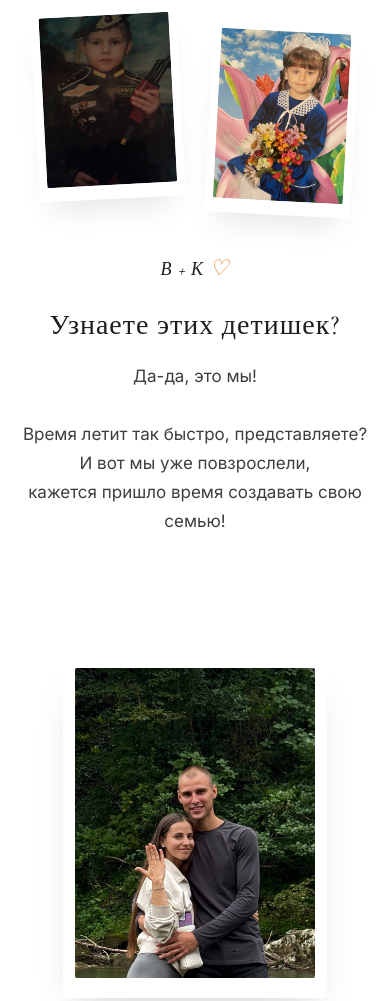
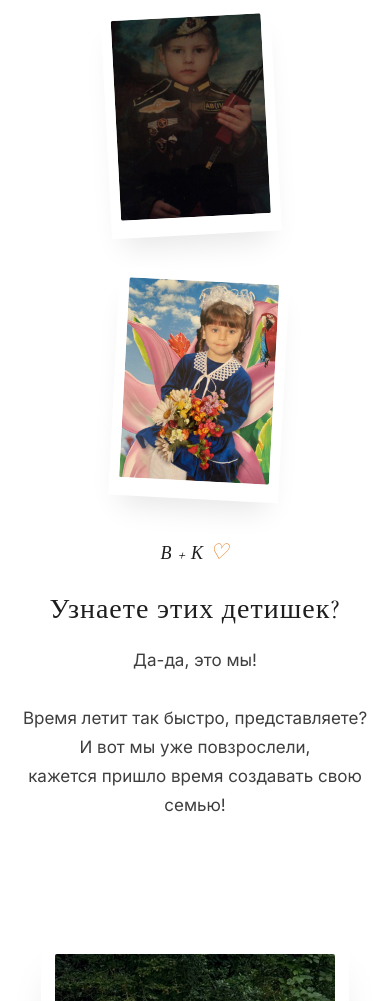
Before and after one commit to wedding-love/vladislav-kseniya, a plain HTML site: page index.html in a window 390 px wide. Shown: the part 1069-2070 px from the top of the page. Drawn offline with nearby package versions, Linux system fonts and the light colour scheme.

Commit message:
Update index.html

```diff
--- a/index.html
+++ b/index.html
@@ -131,19 +131,19 @@
       display: flex;
       justify-content: center;
       align-items: center;
-      gap: 40px;
+      gap: 50px;
       flex-wrap: wrap;
       margin-bottom: 45px;
     }
     .photo {
       background: #fff;
-      padding: 12px 12px 20px 12px;
+      padding: 16px 16px 26px 16px;
       box-shadow: 0 20px 30px -12px rgba(0, 0, 0, 0.1);
-      max-width: 240px;
+      max-width: 300px;
     }
     .photo img {
-      width: 200px;
-      height: 260px;
+      width: 250px;
+      height: 330px;
       object-fit: cover;
       border-radius: 2px;
       display: block;
@@ -184,7 +184,7 @@
     }
     .frame {
       background: #fff;
-      padding: 18px 18px 30px 18px;
+      padding: 22px 22px 36px 22px;
       display: inline-block;
       box-shadow: 0 25px 40px -15px rgba(0,0,0,0.15);
       margin-bottom: 40px;
@@ -195,8 +195,8 @@
       transform: translateY(-5px);
     }
     .frame img {
-      width: 380px;
-      height: 480px;
+      width: 440px;
+      height: 560px;
       object-fit: cover;
       display: block;
       border-radius: 2px;
@@ -728,20 +728,20 @@
     /* Адаптивность */
     @media (max-width: 768px) {
       .photo img {
-        width: 160px;
-        height: 210px;
+        width: 200px;
+        height: 270px;
       }
       .photo {
-        max-width: 200px;
-        padding: 10px 10px 16px 10px;
+        max-width: 250px;
+        padding: 14px 14px 22px 14px;
       }
       .frame {
-        padding: 16px 16px 26px 16px;
+        padding: 20px 20px 32px 20px;
         margin-bottom: 35px;
       }
       .frame img {
-        width: 320px;
-        height: 400px;
+        width: 360px;
+        height: 480px;
       }
       .polaroid-card img {
         width: 140px;
@@ -788,20 +788,23 @@
 
     @media (max-width: 680px) {
       .photo img {
-        width: 140px;
-        height: 180px;
+        width: 170px;
+        height: 230px;
       }
       .photo {
-        max-width: 170px;
-        padding: 8px 8px 14px 8px;
+        max-width: 220px;
+        padding: 12px 12px 20px 12px;
+      }
+      .photos {
+        gap: 30px;
       }
       .frame {
-        padding: 14px 14px 22px 14px;
+        padding: 18px 18px 28px 18px;
         margin-bottom: 30px;
       }
       .frame img {
-        width: 280px;
-        height: 360px;
+        width: 320px;
+        height: 440px;
       }
       .wedding-block .timer {
         gap: 15px;
@@ -844,23 +847,23 @@
     }
     @media (max-width: 480px) {
       .photo img {
-        width: 130px;
-        height: 170px;
+        width: 150px;
+        height: 200px;
       }
       .photo {
-        max-width: 160px;
-        padding: 8px 8px 14px 8px;
+        max-width: 190px;
+        padding: 10px 10px 18px 10px;
       }
       .photos {
         gap: 20px;
       }
       .frame {
-        padding: 12px 12px 20px 12px;
+        padding: 14px 14px 24px 14px;
         margin-bottom: 25px;
       }
       .frame img {
-        width: 240px;
-        height: 310px;
+        width: 280px;
+        height: 380px;
       }
       .wedding-block .timer {
         gap: 10px;
@@ -1189,10 +1192,10 @@
   nextBtn.addEventListener('click', () => { currentIndex = (currentIndex + 1) % totalSlides; updateSlider(); });
   createDots();
 
-  // Форма RSVP - ИСПРАВЛЕНО
+  // Форма RSVP
   const rsvpForm = document.getElementById('rsvpForm');
   rsvpForm.addEventListener('submit', async (e) => {
-    e.preventDefault(); // Останавливаем стандартную отправку
+    e.preventDefault();
 
     const formData = new FormData(rsvpForm);
 
@@ -1207,7 +1210,7 @@
 
       if (response.ok) {
         alert('Спасибо! Ваш ответ успешно отправлен.');
-        rsvpForm.reset(); // Очищаем форму после успешной отправки
+        rsvpForm.reset();
       } else {
         alert('Произошла ошибка при отправке. Пожалуйста, попробуйте еще раз.');
       }
```
